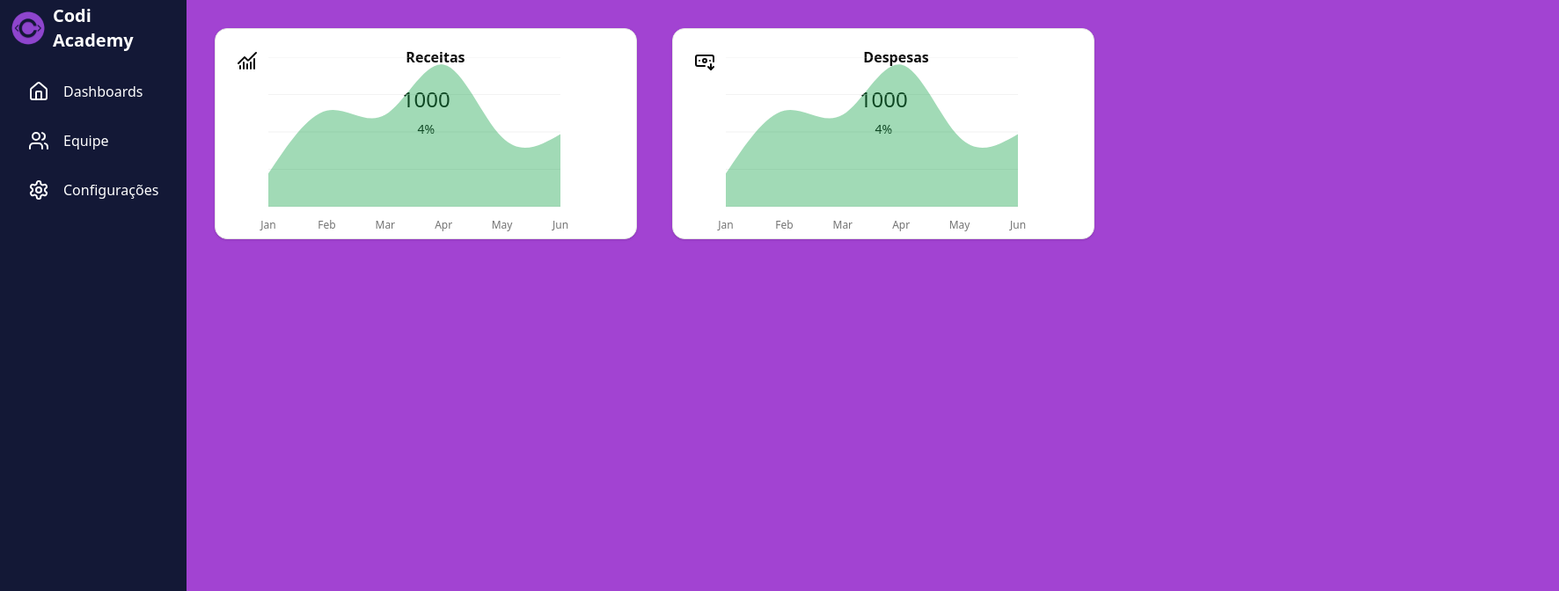
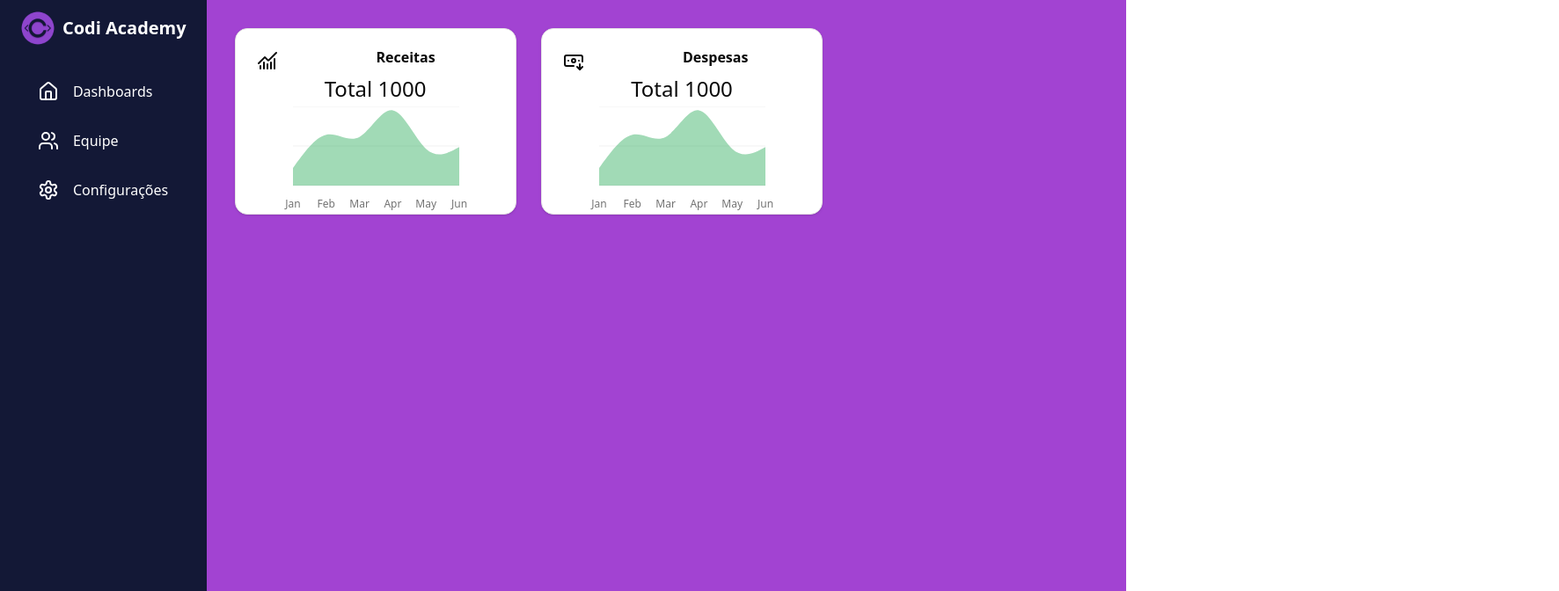
Before and after one commit to CodiChallange/CodiChallange, a React (Vite) app: page /dashboard in a window 1280 px wide. Shown: the top 672 px of the page at 88% size, 1772 px wide, since content can reach past the window. Built offline with nearby package versions, Linux system fonts and the light colour scheme.

Commit message:
Ajustes nos cards

```diff
--- a/src/Components/Charts.tsx
+++ b/src/Components/Charts.tsx
@@ -85,7 +85,7 @@ export function Charts() {
   return (
     <ChartContainer
       config={courseSalesConfig}
-      className=' min-h-[12.5rem] w-full'
+      className=' flex  justify-center h-30'
     >
       <AreaChart
         data={courseSalesData}
--- a/src/Components/InfoCard.tsx
+++ b/src/Components/InfoCard.tsx
@@ -6,6 +6,7 @@ import {
   CardTitle,
   CardDescription,
   CardContent,
+  CardFooter,
 } from './ui/card'
 
 import type { IconBaseProps } from 'react-icons'
@@ -14,29 +15,20 @@ interface InfoCardProps {
   name: string
   icon?: React.ComponentType<IconBaseProps>
   value: string
-  description?: string
+
   color?: string
 }
-export function InfoCard({
-  name,
-  icon: Icon,
-  value,
-  description,
-  color,
-}: InfoCardProps) {
+export function InfoCard({ name, icon: Icon, value, color }: InfoCardProps) {
   return (
-    <Card className={`flex flex-col gap-4  w-120 h-60 m-8 text-[${color}]`}>
-      <CardHeader className='flex flex-row  gap-42'>
+    <Card className={` gap-1  w-80 h-53 m-8  text-[${color}]`}>
+      <CardHeader className='flex flex-row  gap-28'>
         {Icon && <Icon size={24} />}
         <CardTitle>{name}</CardTitle>
       </CardHeader>
-      <CardContent className='flex flex-col gap-2 justify-center items-center'>
-        <p className='text-2xl'>{value}</p>
-        <CardDescription className={`text-[${color}]`}>
-          {description}
-        </CardDescription>
+      <CardContent className='flex flex-col  justify-center items-center'>
+        <p className='text-2xl'> Total {value}</p>
       </CardContent>
-      <CardContent className='flex mt-2 fixed ml-6'>
+      <CardContent className='w-80 flex justify-center '>
         <Charts />
       </CardContent>
     </Card>
--- a/src/Pages/Dashboard.tsx
+++ b/src/Pages/Dashboard.tsx
@@ -7,23 +7,21 @@ export function Dashboard() {
     <div className='flex'>
       <Aside />
       <main className=' bg-[#A243D2] h-screen'>
-        <section className='grid md:grid-cols-2 lg:grid-cols-4 gap-130'>
+        <section className='grid  grid-cols-1 md:grid-cols-2 lg:grid-cols-3 '>
           <InfoCard
             icon={ChartNoAxesCombined}
             name='Receitas'
             value='1000'
-            description='4%'
             color='#A243D2'
           />
           <InfoCard
             icon={BanknoteArrowDown}
             name='Despesas'
             value='1000'
-            description='4%'
             color='#A243D2'
           />
         </section>
-        <section className='mt-4 flex flex-col md:flex-row gap-4'></section>
+        <section className='mt-4 flex flex-col md:flex-row '></section>
       </main>
     </div>
   )
```
